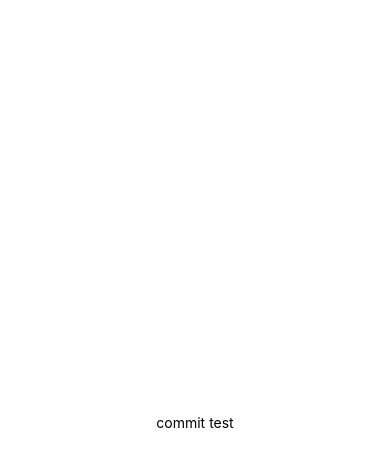
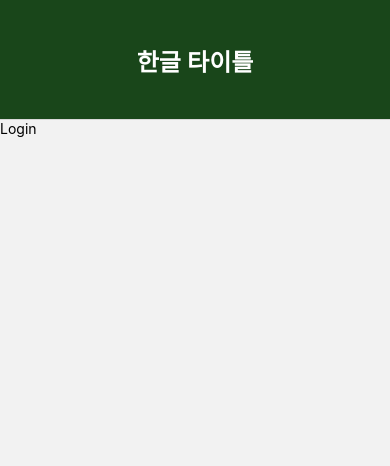
Before and after one commit to TeamDoubleO/credo-test-js, a React Native app: screen / in a window 390 px wide. Shown: the top 466 px of the page. Built offline with nearby package versions, Linux system fonts and the light colour scheme.

Commit message:
KW-161/feat: 네비게이트 및 헤더 설정, 홈 버튼 fix (#11)

```diff
--- a/App.js
+++ b/App.js
@@ -1,20 +1,9 @@
-import { View, Text, StyleSheet } from 'react-native';
-import React from 'react';
+import AppNavigator from './AppNavigator'
 
 const App = () => {
   return (
-    <View style={styles.sample}>
-      <Text>commit test</Text>
-    </View>
+    <AppNavigator />
   );
 };
 
-const styles = StyleSheet.create({
-  sample: {
-    flex: 1,
-    justifyContent: 'center',
-    alignItems: 'center',
-  },
-});
-
 export default App;
--- a/AppNavigator.js
+++ b/AppNavigator.js
@@ -1 +1,30 @@
-// 테스트
+import { NavigationContainer } from '@react-navigation/native';
+import { createStackNavigator } from '@react-navigation/stack';
+import Login from './pages/Login';
+import HomeButtonController from './components/common/buttons/HomeButtonController'
+import { useState } from 'react';
+import Ionicons from '@expo/vector-icons/Ionicons';
+
+const Stack = createStackNavigator();
+
+export default function AppNavigator() {
+  const [navState, setNavState] = useState();
+
+  return (
+    <NavigationContainer onStateChange={setNavState}>
+      <HomeButtonController state={navState}/>
+      <Stack.Navigator
+        screenOptions={{
+          headerStyle: { backgroundColor: '#19461A', height: 120 },
+          headerTintColor: '#ffffff',
+          headerTitleStyle: { fontWeight: 'bold', fontSize: 24 },
+          headerTitleAlign: 'center',
+          animationEnabled: false,
+          gestureEnabled: true,
+          headerBackImage: () => <Ionicons name="chevron-back" size={24} color="#ffffff" />,
+        }}>
+        <Stack.Screen name="Login" component={Login} options={{ title: '한글 타이틀' }}/>
+      </Stack.Navigator>
+    </NavigationContainer>
+  );
+}
--- /dev/null
+++ b/components/common/buttons/HomeButtonController.js
@@ -0,0 +1,19 @@
+import { createStackNavigator } from '@react-navigation/stack';
+import HomeButton from './HomeButton';
+
+const Stack = createStackNavigator();
+
+// HomeButton 노출 제어 컴포넌트
+export default function HomeButtonController({ state, onPressHandler }) {
+   if (!state) return null;
+  // 현재 활성화된 화면 이름
+  const routeName = state.routes[state.index].name; // state.routes -> 모든 화면 목록, state.index -> 현재 활성화된 화면의 인덱스
+  // HomeButton을 보여줄 화면 이름 목록
+  const screensWithHomeButton = ['Login'];
+  // screensWithHomeButton 목록에 포함되어 있으면 보여주기
+  const showHomeButton = screensWithHomeButton.includes(routeName);
+  if (!showHomeButton) return null;
+  return (
+    <HomeButton onPressHandler={onPressHandler} />
+  );
+}
--- a/components/common/buttons/styles/HomeButton.styles.js
+++ b/components/common/buttons/styles/HomeButton.styles.js
@@ -3,10 +3,11 @@ import { StyleSheet } from 'react-native';
 export const styles = StyleSheet.create({
 homeButton: {
   position: 'absolute',
-  top: 80, // 상단 여백
+  top: 60, // 상단 여백
   right: -50, // 오른쪽 여백
   width: 100, // 버튼 너비
   height: 48, // 버튼 높이
+  zIndex: 100, // 버튼이 다른 요소 위에 오도록 설정
   backgroundColor: '#fff',
   borderTopLeftRadius: 24, // 버튼 상단 왼쪽 모서리 둥글게
   borderBottomLeftRadius: 24, // 버튼 하단 왼쪽 모서리 둥글게
--- a/package.json
+++ b/package.json
@@ -11,14 +11,14 @@
   "dependencies": {
     "@react-native-masked-view/masked-view": "0.3.2",
     "@react-navigation/native": "^7.1.6",
-    "@react-navigation/native-stack": "^7.3.10",
+    "@react-navigation/stack": "^7.2.10",
     "expo": "~52.0.46",
     "expo-status-bar": "~2.0.1",
     "react": "18.3.1",
     "react-native": "0.76.9",
     "react-native-gesture-handler": "~2.20.2",
     "react-native-reanimated": "~3.16.1",
-    "react-native-safe-area-context": "4.12.0",
+    "react-native-safe-area-context": "^4.12.0",
     "react-native-screens": "~4.4.0"
   },
   "devDependencies": {
--- a/pages/Login.js
+++ b/pages/Login.js
@@ -0,0 +1,12 @@
+import { View, Text } from 'react-native'
+import React from 'react'
+
+const Login = () => {
+  return (
+    <View>
+      <Text>Login</Text>
+    </View>
+  )
+}
+
+export default Login
```
Also changed, not shown: 1 other file (tests, documents, lock files or other folders).
